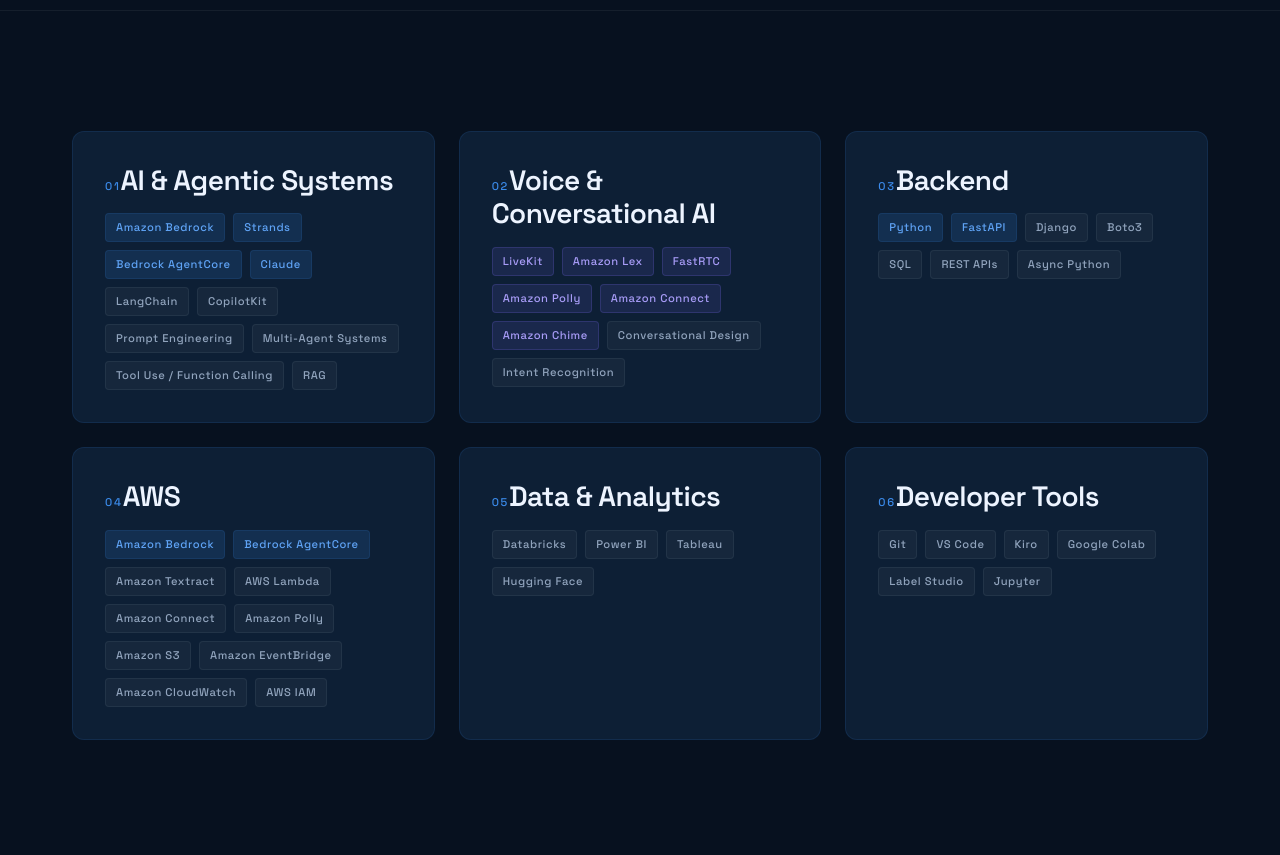
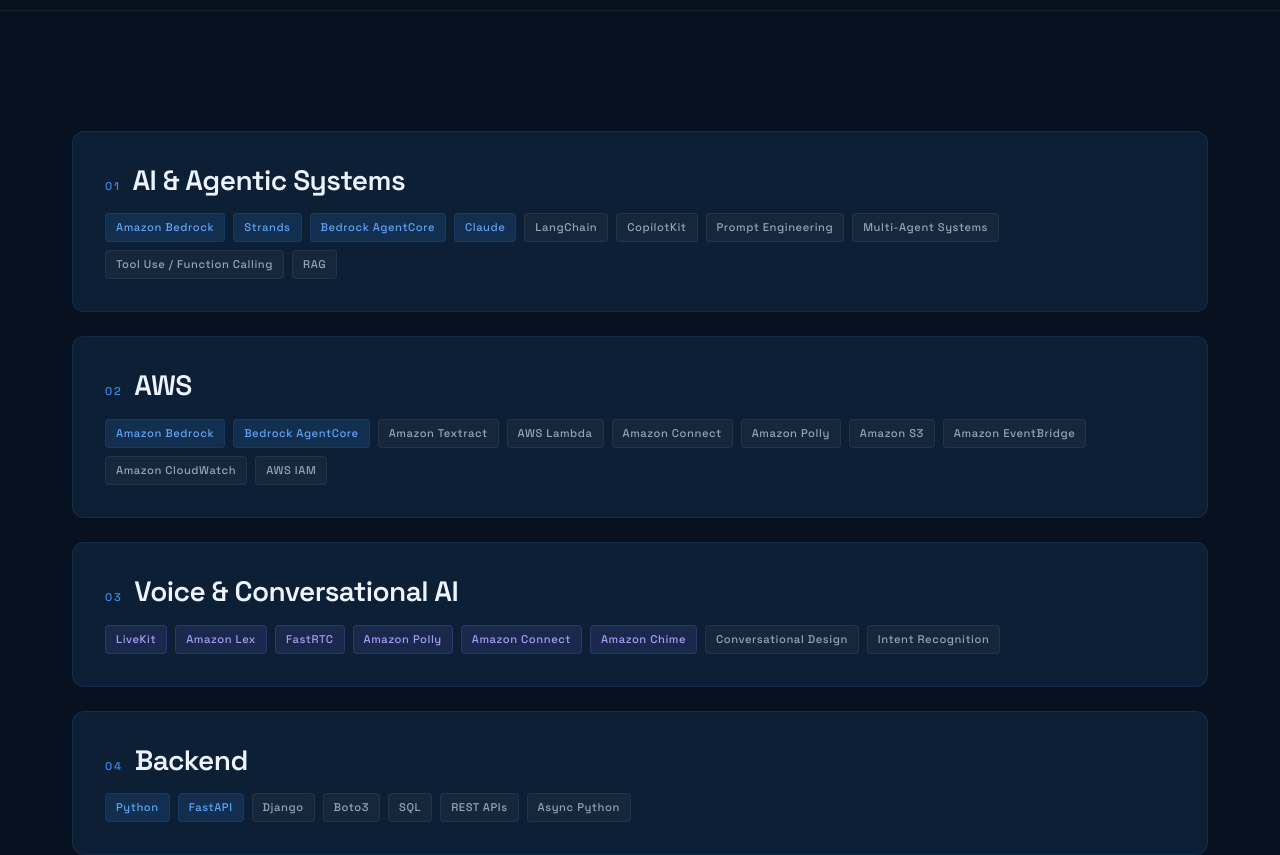
Before and after one commit to riyageorgek/riyageorgek.github.io, a React (Vite) app: page /skills in a window 1280 px wide. Shown: the part 380-1235 px from the top of the page. Built offline with nearby package versions, Linux system fonts and the light colour scheme.

Commit message:
feat: align contact section with matching labels and proper grid alignment

```diff
--- a/src/components/SkillCard.jsx
+++ b/src/components/SkillCard.jsx
@@ -2,7 +2,7 @@
   return (
     <div className="card reveal">
       <h3 style={{ marginBottom: '4px' }}>
-        <span className="label">{skill.num}</span>
+        <span className="label" style={{ marginRight: '12px' }}>{skill.num}</span>
         {skill.category}
       </h3>
       <div className="tags" style={{ marginTop: '16px' }}>
--- a/src/data/skills.js
+++ b/src/data/skills.js
@@ -21,6 +21,22 @@
   },
   {
     num: '02',
+    category: 'AWS',
+    items: [
+      { label: 'Amazon Bedrock', variant: 'primary' },
+      { label: 'Bedrock AgentCore', variant: 'primary' },
+      { label: 'Amazon Textract' },
+      { label: 'AWS Lambda' },
+      { label: 'Amazon Connect' },
+      { label: 'Amazon Polly' },
+      { label: 'Amazon S3' },
+      { label: 'Amazon EventBridge' },
+      { label: 'Amazon CloudWatch' },
+      { label: 'AWS IAM' },
+    ],
+  },
+  {
+    num: '03',
     category: 'Voice & Conversational AI',
     items: [
       { label: 'LiveKit', variant: 'violet' },
@@ -34,7 +50,7 @@
     ],
   },
   {
-    num: '03',
+    num: '04',
     category: 'Backend',
     items: [
       { label: 'Python', variant: 'primary' },
@@ -44,22 +60,6 @@
       { label: 'SQL' },
       { label: 'REST APIs' },
       { label: 'Async Python' },
-    ],
-  },
-  {
-    num: '04',
-    category: 'AWS',
-    items: [
-      { label: 'Amazon Bedrock', variant: 'primary' },
-      { label: 'Bedrock AgentCore', variant: 'primary' },
-      { label: 'Amazon Textract' },
-      { label: 'AWS Lambda' },
-      { label: 'Amazon Connect' },
-      { label: 'Amazon Polly' },
-      { label: 'Amazon S3' },
-      { label: 'Amazon EventBridge' },
-      { label: 'Amazon CloudWatch' },
-      { label: 'AWS IAM' },
     ],
   },
   {
--- a/src/pages/Contact.jsx
+++ b/src/pages/Contact.jsx
@@ -17,7 +17,7 @@
 
       <section>
         <div className="container">
-          <div className="contact-grid" style={{ display: 'grid', gridTemplateColumns: 'repeat(auto-fit, minmax(300px, 1fr))', gap: '48px', maxWidth: '900px', margin: '0 auto' }}>
+          <div className="contact-grid" style={{ display: 'grid', gridTemplateColumns: '1fr 1fr', gap: '48px', maxWidth: '900px', margin: '0 auto', alignItems: 'start' }}>
 
             {/* Contact Links */}
             <div className="reveal">
@@ -52,10 +52,10 @@
 
             {/* Info Panel */}
             <div className="contact-info-panel reveal" style={{ display: 'flex', flexDirection: 'column', gap: '24px' }}>
+              <p style={{ fontSize: '0.72rem', letterSpacing: '0.1em', textTransform: 'uppercase', color: 'var(--text-faint)', fontFamily: 'var(--font-heading)', marginBottom: '0px' }}>
+                Also on
+              </p>
               <div className="card" style={{ padding: '20px', borderColor: 'var(--border-card)', background: 'var(--bg-card-hover)' }}>
-                <p style={{ fontSize: '0.72rem', letterSpacing: '0.1em', textTransform: 'uppercase', color: 'var(--text-faint)', fontFamily: 'var(--font-heading)', marginBottom: '8px' }}>
-                  Also on
-                </p>
                 <a href={SITE.credly} target="_blank" rel="noopener noreferrer" style={{ fontSize: '0.9rem', color: 'var(--accent-blue-light)', display: 'inline-flex', alignItems: 'center', gap: '6px', textDecoration: 'none' }}>
                   Credly — Verified Badges ↗
                 </a>
--- a/src/pages/Home.jsx
+++ b/src/pages/Home.jsx
@@ -39,17 +39,6 @@
         </div>
       </section>
 
-      {/* About Preview Section */}
-      <section>
-        <div className="container">
-          <div className="section-header centered reveal">
-            <span className="label">About</span>
-            <h2>Building AI systems, one agent at a time.</h2>
-            <p>I'm an AI Engineer focused on agentic systems and production AI. My work spans multi-agent architectures, voice AI, and building the infrastructure that makes AI reliable enough to run continuously in real business environments.</p>
-          </div>
-        </div>
-      </section>
-
       {/* CTA */}
       <section>
         <div className="container">
--- a/src/pages/Skills.jsx
+++ b/src/pages/Skills.jsx
@@ -18,7 +18,7 @@
 
       <section>
         <div className="container">
-          <div className="grid-3" style={{ display: 'grid', gridTemplateColumns: 'repeat(auto-fit, minmax(280px, 1fr))', gap: '24px' }}>
+          <div className="grid-3" style={{ display: 'grid', gridTemplateColumns: '1fr', gap: '24px' }}>
             {skills.map((skill) => (
               <SkillCard key={skill.category} skill={skill} />
             ))}
```
